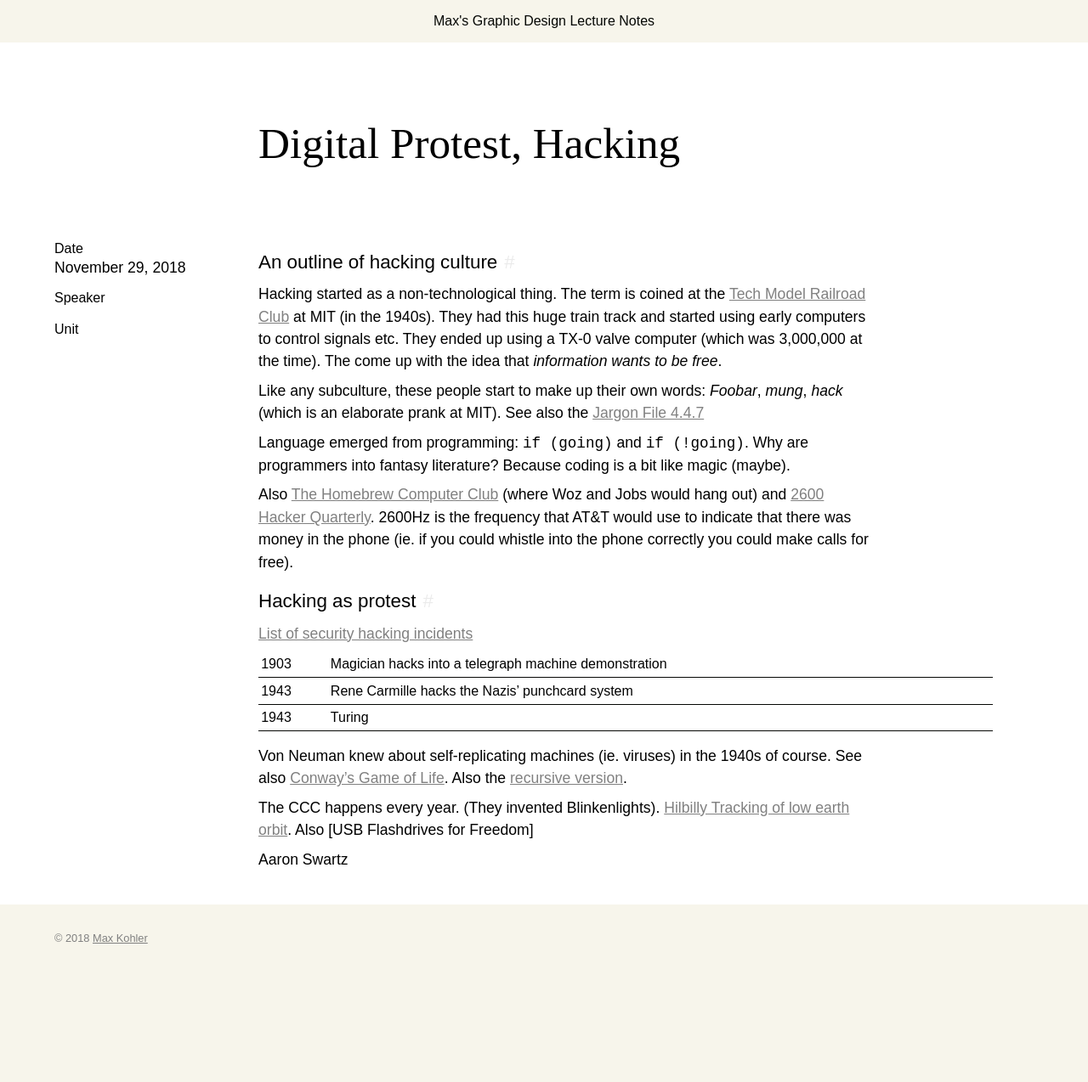
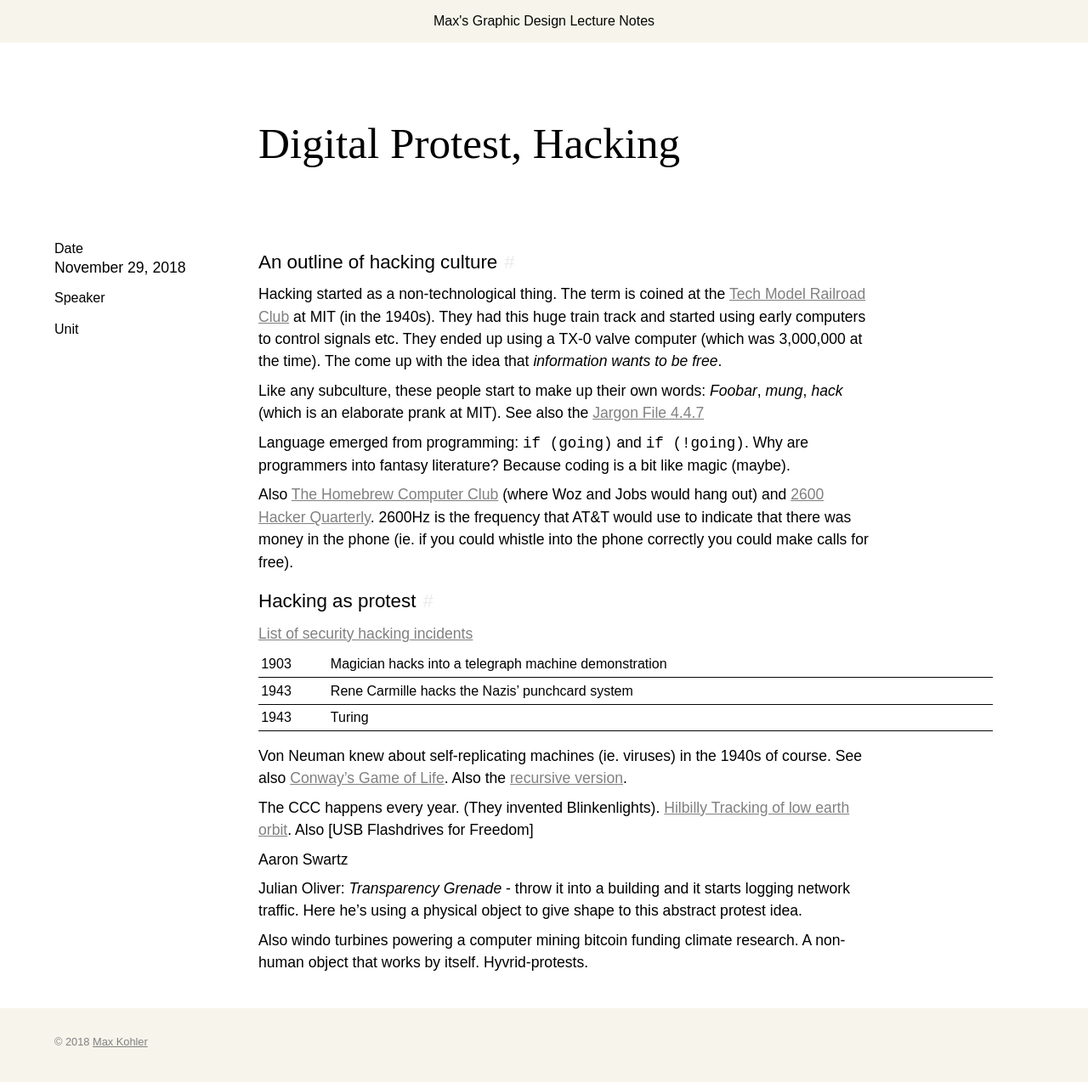
Before and after one commit to awesomephant/notes, a Jekyll site: the page built from _posts/2018-11-29-protest.md, in a window 1280 px wide. Shown: the whole page at 85% size. Built offline with Jekyll 4.4.1, drawn with Linux system fonts in a browser that asks for light colours; before the commit the page ends 1152 px from its top, so only the background shows below that.

Commit message:
Expand notes

```diff
--- a/_posts/2018-11-29-protest.md
+++ b/_posts/2018-11-29-protest.md
@@ -33,3 +33,7 @@
 Also [USB Flashdrives for Freedom]
 
 Aaron Swartz
+
+Julian Oliver: *Transparency Grenade* - throw it into a building and it starts logging network traffic. Here he's using a physical object to give shape to this abstract protest idea.
+
+Also windo turbines powering a computer mining bitcoin funding climate research. A non-human object that works by itself. Hyvrid-protests.
```
